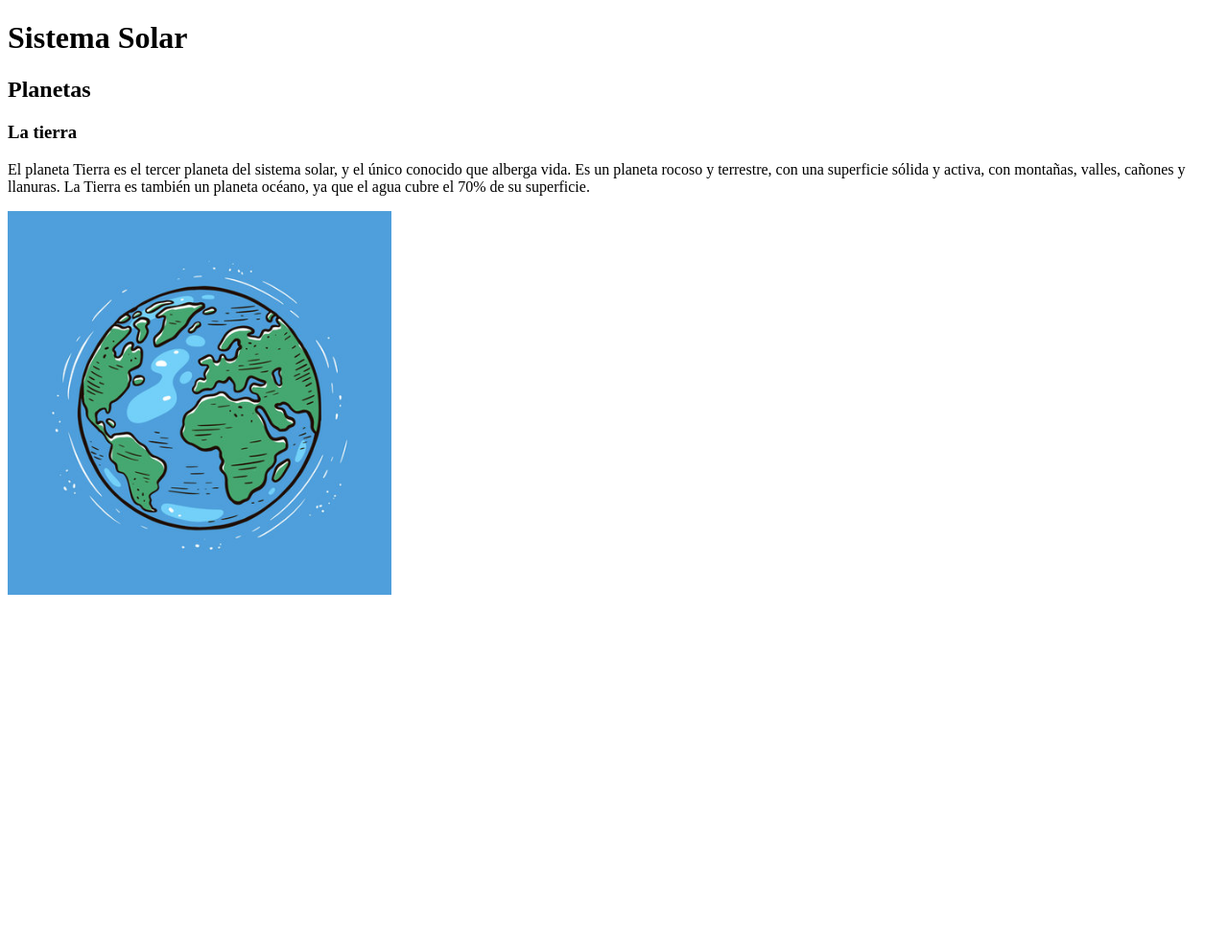
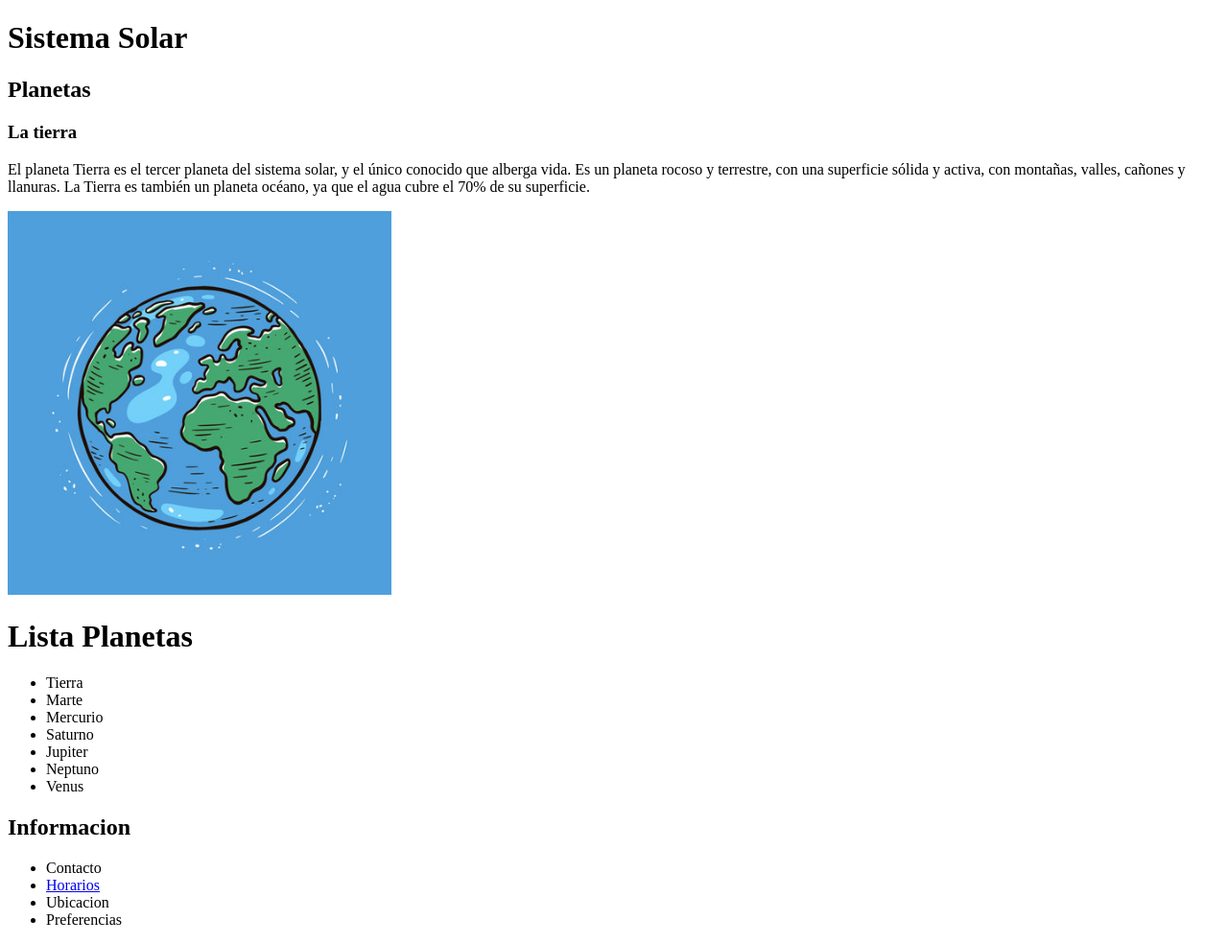
Before and after one commit to BrunoCristof/brunocristof.github.io, a plain HTML site: page index.html in a window 1280 px wide. Shown: the whole page at 96% size. Before the commit the page ends 800 px from the top, so only its background shows below. Drawn offline with Linux system fonts and the light colour scheme.

Commit message:
Update index.html

```diff
--- a/index.html
+++ b/index.html
@@ -11,6 +11,26 @@
 <h3>La tierra</h3>
 <p>El planeta Tierra es el tercer planeta del sistema solar, y el único conocido que alberga vida. Es un planeta rocoso y terrestre, con una superficie sólida y activa, con montañas, valles, cañones y llanuras. La Tierra es también un planeta océano, ya que el agua cubre el 70% de su superficie.</p>
 <img src="planeta.jpg" width="400" height="400" alt="mundo">
+<h1>Lista Planetas</h1>
+<ul>
+    <li>Tierra</li>
+    <li>Marte</li>
+<li>Mercurio</li>
+<li>Saturno</li>
+<li>Jupiter</li>
+<li>Neptuno</li>
+<li>Venus</li>
+</ul>
+<h2>Informacion</h2>
+<ul>
+    <li>Contacto</li>
+    <li><a href="Horarios.html" target="_blank">Horarios</a></li>
+    <li>Ubicacion</li>
+    <li>Preferencias</li>
+
+</ul>
+
+
 </body>
 
 </html>
```
